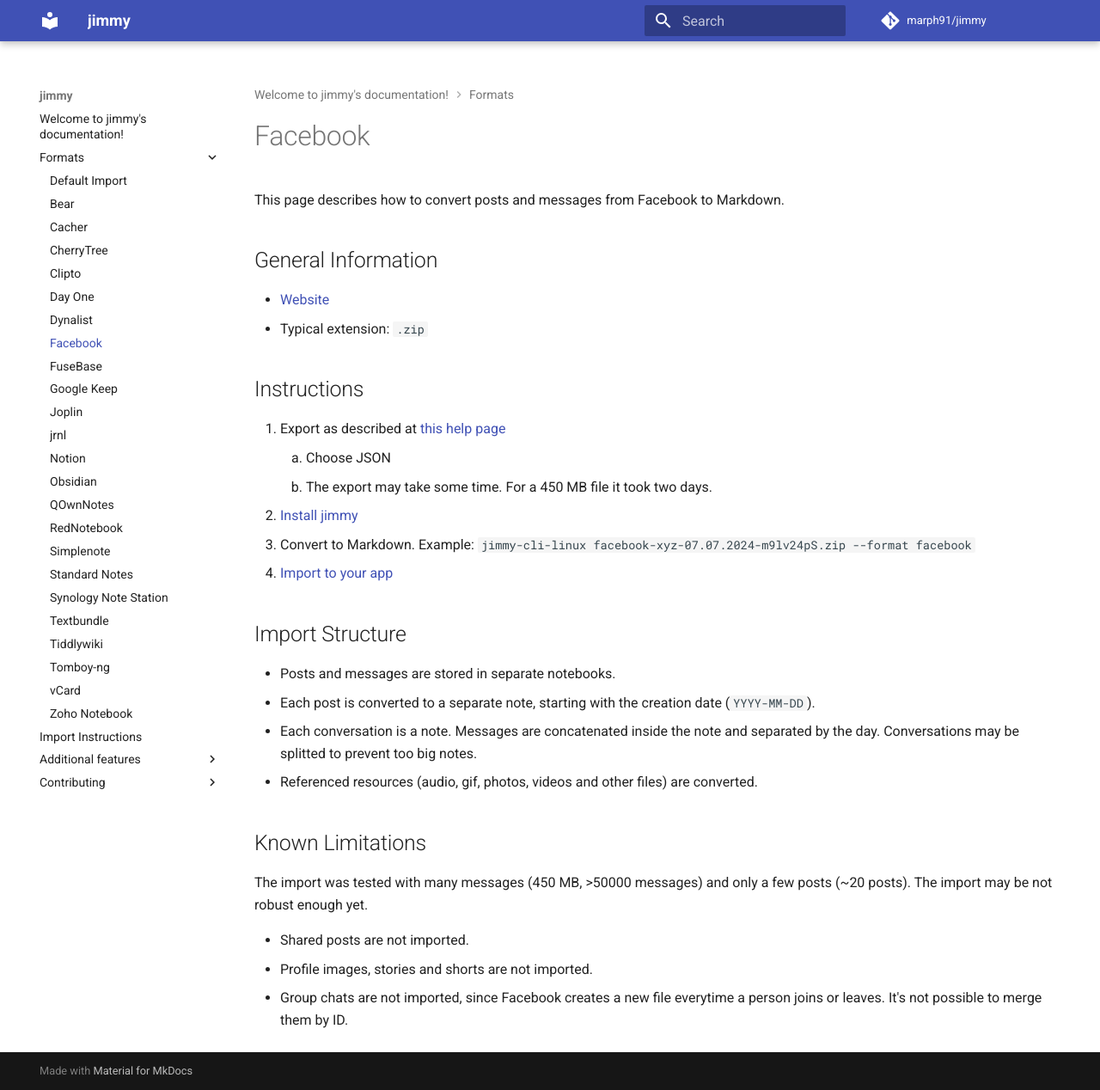
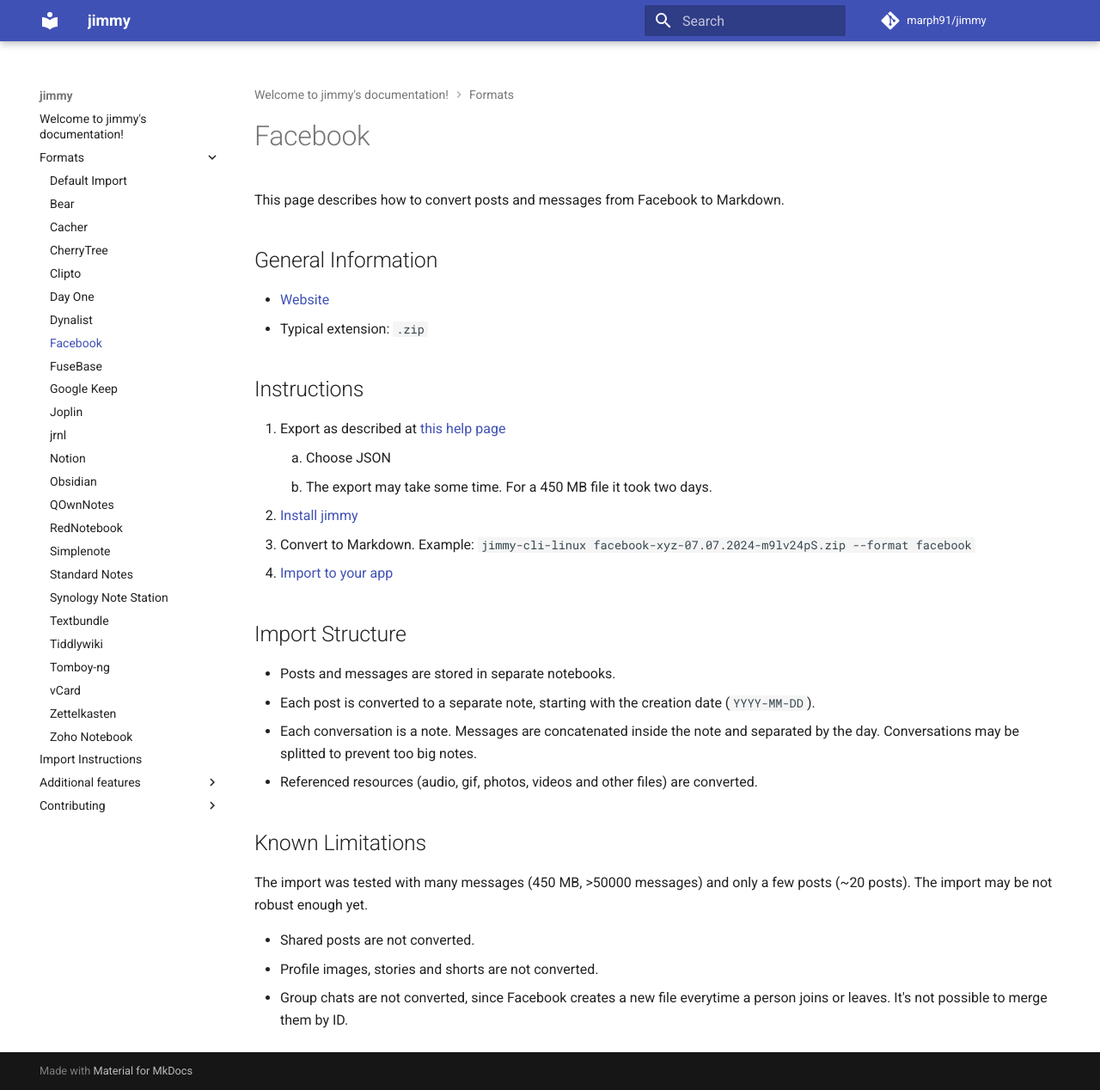
Before and after one commit to marph91/jimmy, an MkDocs documentation site: the page built from docs/formats/facebook.md, in a window 1280 px wide and 1268 px high. Shown: the whole window at 86% size. Built offline with MkDocs 1.6.1 and Material for MkDocs 9.7.7, drawn with Linux system fonts in a browser that asks for light colours; comment, search, counter and statistics services are not loaded.

Commit message:
update doc

```diff
--- a/docs/formats/facebook.md
+++ b/docs/formats/facebook.md
@@ -25,6 +25,6 @@
 
 The import was tested with many messages (450 MB, >50000 messages) and only a few posts (~20 posts). The import may be not robust enough yet.
 
-- Shared posts are not imported.
-- Profile images, stories and shorts are not imported.
-- Group chats are not imported, since Facebook creates a new file everytime a person joins or leaves. It's not possible to merge them by ID.
+- Shared posts are not converted.
+- Profile images, stories and shorts are not converted.
+- Group chats are not converted, since Facebook creates a new file everytime a person joins or leaves. It's not possible to merge them by ID.
--- a/mkdocs.yml
+++ b/mkdocs.yml
@@ -78,6 +78,7 @@
     # - Toodledo: formats/toodledo.md
     - vCard: formats/vcard.md
     # - xit: formats/xit.md
+    - Zettelkasten: formats/zettelkasten.md
     - Zoho Notebook: formats/zoho_notebook.md
   - Import Instructions: import_instructions.md
   - Additional features:
```
Also changed, not shown: docs/formats/day_one.md (+1 -1 lines), docs/formats/tiddlywiki.md (+1 -1 lines).
